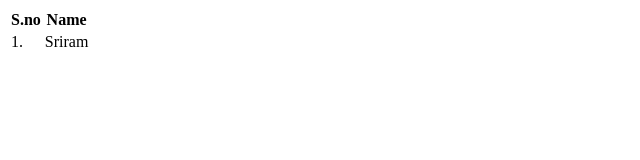
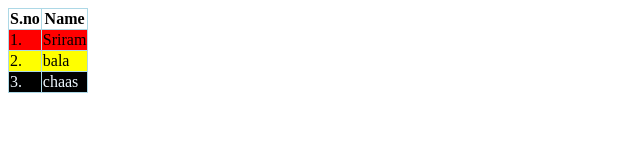
Before and after one commit to Srixxm/HTMLL-table, a plain HTML site: page index.html in a window 1280 px wide. Shown: the whole page, without its empty margins (0-640 px from the left). Drawn offline with Linux system fonts and the light colour scheme.

Commit message:
add. new table contents and stylesheet

```diff
--- /dev/null
+++ b/assests/css/style.css
@@ -0,0 +1,23 @@
+.tt,td,th,tr
+{
+    border-collapse: collapse;
+    border: solid 1px lightblue;
+}
+.first
+{
+    background-color: red;
+}
+.second
+{
+    background-color: yellow;
+}
+.third
+{
+    background-color: black;
+    color: aliceblue;
+}
+.tt
+{
+    float: left;
+    padding-right: 500px;
+}
--- a/index.html
+++ b/index.html
@@ -5,16 +5,25 @@
     <meta http-equiv="X-UA-Compatible" content="IE=edge">
     <meta name="viewport" content="width=device-width, initial-scale=1.0">
     <title>table_form</title>
+    <link rel="stylesheet" href="assests/css/style.css">
 </head>
 <body>
-    <table>
+    <table class="tt">
         <tr>
             <th>S.no</th>
             <th>Name</th>
         </tr>
-        <tr>
+        <tr class="first">
             <td>1.</td>
             <td>Sriram</td>
+        </tr>
+        <tr class="second">
+            <td>2.</td>
+            <td>bala</td>
+        </tr>
+        <tr class="third">
+            <td>3.</td>
+            <td>chaas</td>
         </tr>
     </table>
 </body>
```
